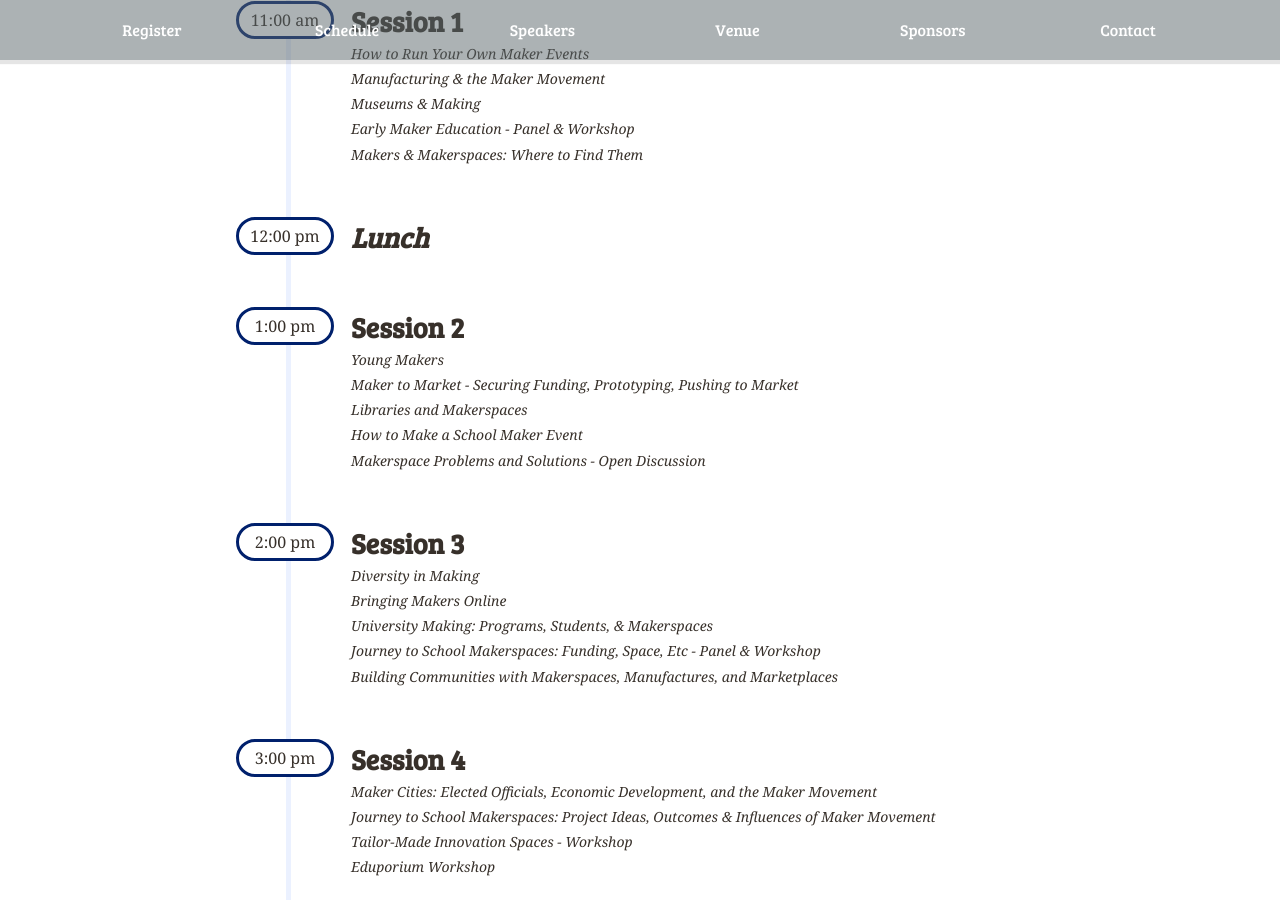
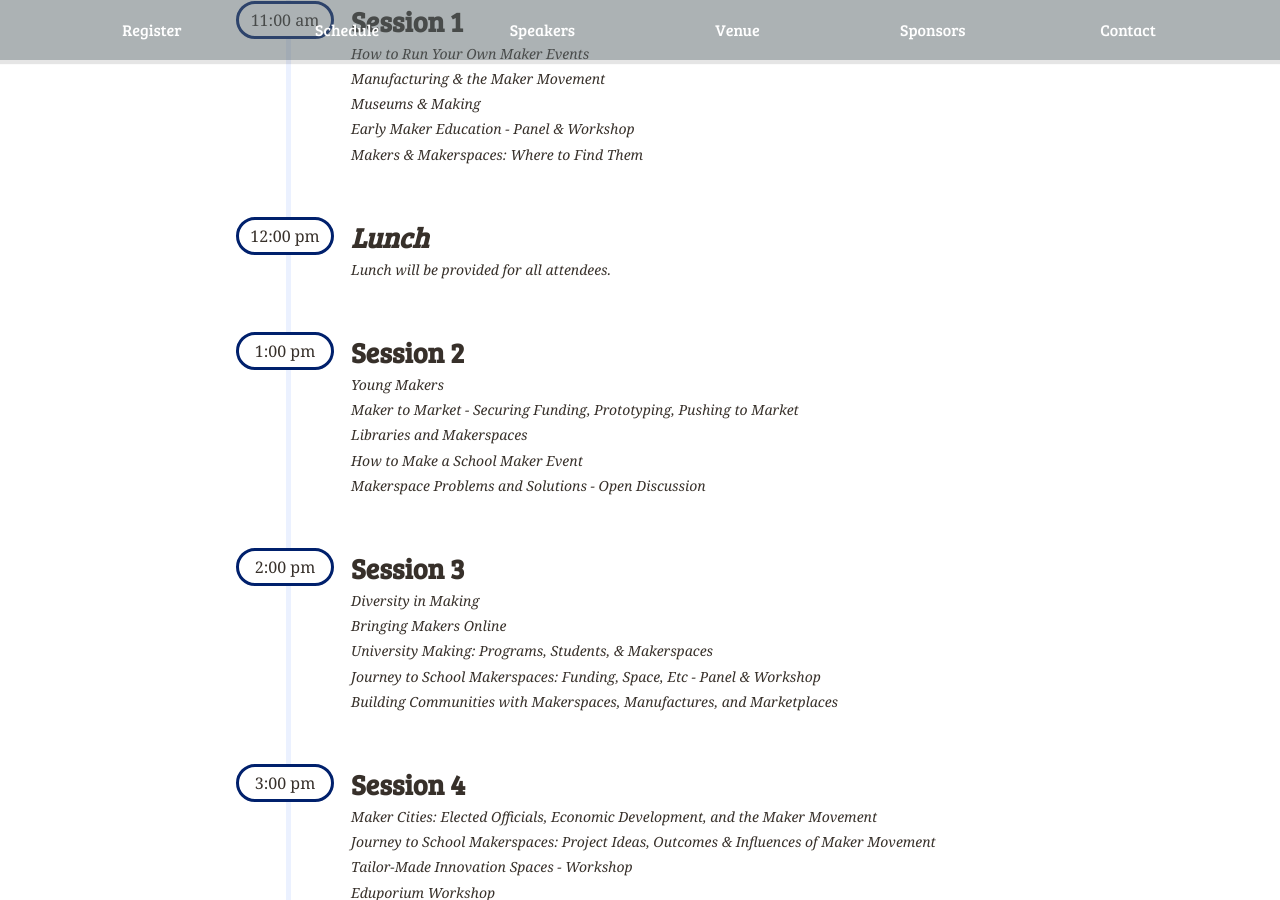
Before and after one commit to nysmakers/nysmakers.github.io, a Jekyll site: the page built from index.html, in a window 1280 px wide and 900 px high, scrolled down 2188 px. Built offline with Jekyll 4.4.1, drawn with Linux system fonts in a browser that asks for light colours; some web fonts are replaced; comment, search, counter and statistics services are not loaded.

Commit message:
Added initial lunch details

```diff
--- a/index.html
+++ b/index.html
@@ -100,6 +100,7 @@ title: New York Maker Summit - March 24th, 2017 - Albany, NY
           <div class="slot break">
             <span class="time">12:00 pm</span>
             <h2>Lunch</h2>
+            <p>Lunch will be provided for all attendees.</p>
           </div>
 
           <div class="slot">
```
